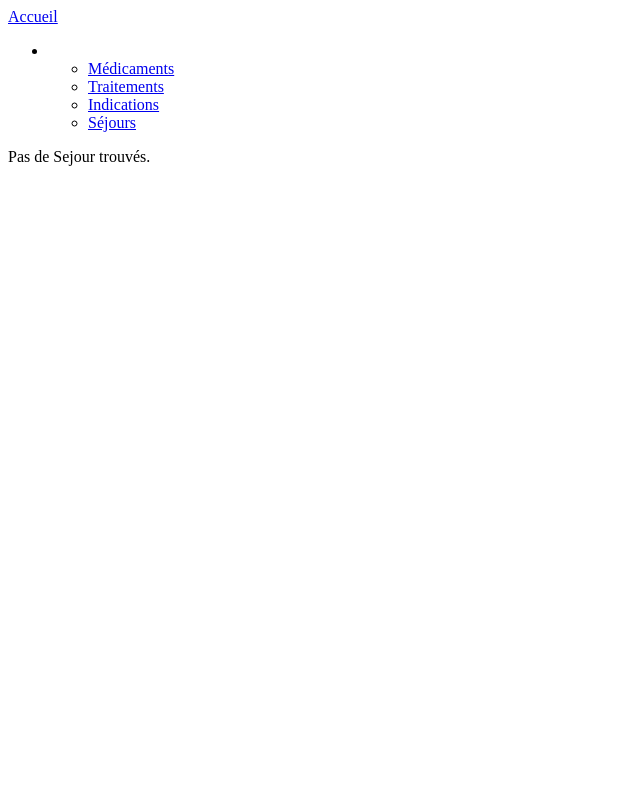
After one commit to Ugo-Dasilva/Dasilva-Ouali-Wacquiez-Gestion-des-traitements-medicamenteux-sprint1, a Symfony app: template templates/sejour/affichage.html.twig in a window 1280 px wide. The commit adds this page. Shown: the whole page, without its empty margins (0-640 px from the left). Run offline with Twig, Linux system fonts and the light colour scheme; the template is opened without the code that fills it, so the values that code supplies are empty; some libraries are stand-ins or nearby versions.

Commit message:
ajout lien et sejour

```diff
--- a/src/Controller/MedicamentController.php
+++ b/src/Controller/MedicamentController.php
@@ -34,7 +34,7 @@ class MedicamentController extends AbstractController
 
 
 #[Route('/affichageUnMedicament/{id}', name: 'app_medicamentId')]
-public function AfficherLeTraitement(ManagerRegistry $doctrine,$id): Response
+public function AfficherLeMedicament(ManagerRegistry $doctrine,$id): Response
 {
    $repository=$doctrine->getRepository(Medicament::class);
 
--- a/templates/base.html.twig
+++ b/templates/base.html.twig
@@ -27,7 +27,7 @@
                         <li><a href="{{ path('app_medicament')}}">Médicaments</a></li>
                         <li><a href="{{ path('app_traitements')}}">Traitements</a></li>
                         <li><a href="{{ path('app_indication')}}">Indications</a></li>
-                        <li><a href="{{ path('app_sejour')}}">Séjours</a></li>
+                        <li><a href="{{ path('app_sejours')}}">Séjours</a></li>
                     </ul>
                     </li>
                 </ul>
--- a/templates/medicament/affichage.html.twig
+++ b/templates/medicament/affichage.html.twig
@@ -11,7 +11,7 @@
 
                 <td>{{medicament.getLibelle}}</td>
 
-                <td>
+                 <td><a href="{{path("app_medicamentId",{id:medicament.id})}}">Ouvrir</a></td>
                  </tr>
 
         {% else %}
--- /dev/null
+++ b/templates/sejour/affichage.html.twig
@@ -0,0 +1,22 @@
+{% extends 'base.html.twig' %}
+
+{% block title %}Sejour{% endblock %}
+
+{% block body %}
+
+
+        {% for sejour in sejour %}
+            <tr>
+                <td>{{sejour.getId}}</td>
+
+                <td>{{sejour.getDatedebut|date('Y-m-d')}}</td>
+                <td>{{sejour.getDatefin|date('Y-m-d')}}</td>
+                <td>{{sejour.getPatient.getnom}}</td>
+
+                 <td><a href="{{path("app_sejourId",{id:sejour.id})}}">Ouvrir</a></td>
+                 </tr>
+
+        {% else %}
+     Pas de Sejour trouvés.
+        {% endfor %}
+{% endblock %}
```
Also changed, not shown: src/Controller/SejourController.php (+26 -0 lines), templates/sejour/sejourAvecId.html.twig (added, +22 -0 lines), 1 other file.
